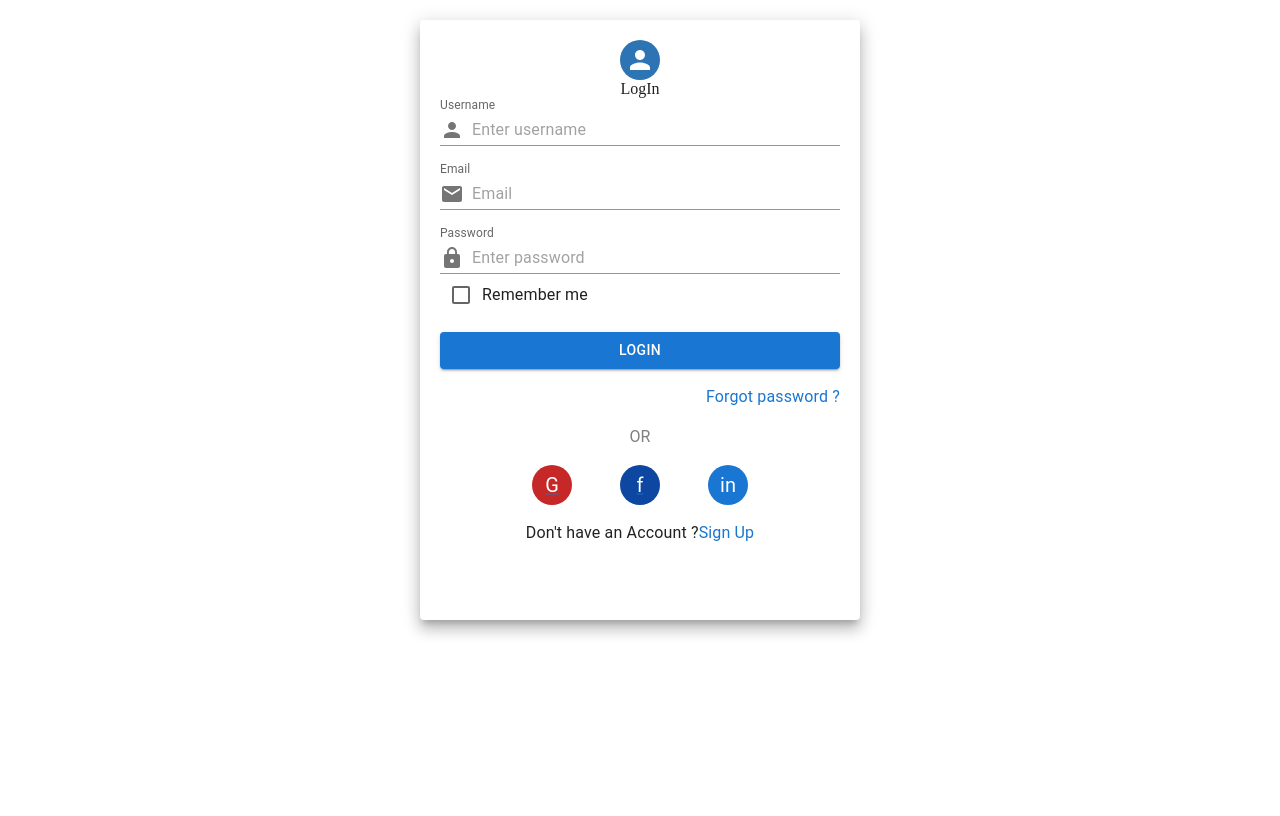
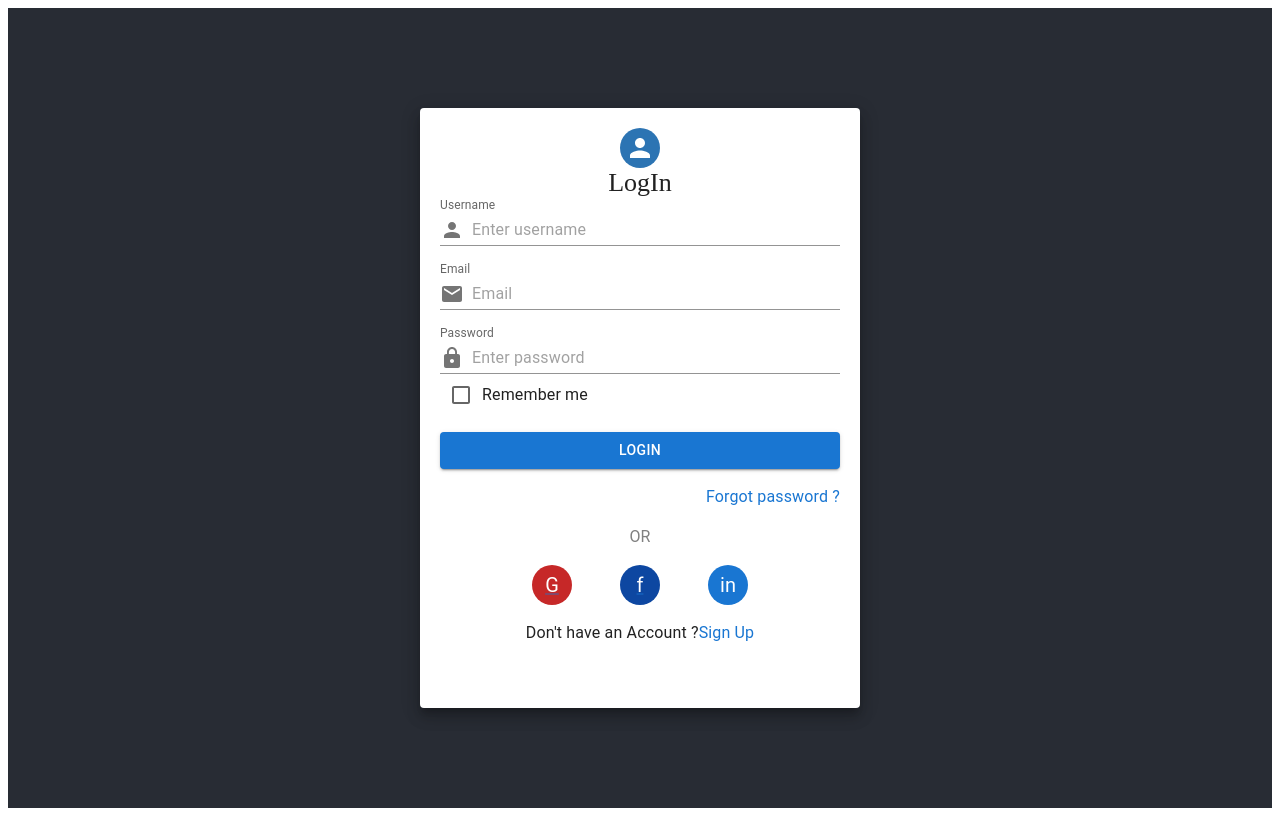
Before and after one commit to mohamed3omar/clothes-e-commerce-, a React (Create React App) app in the folder Frontend/clothes-ecommerce/: page / in a window 1280 px wide. Built offline with nearby package versions, Linux system fonts and the light colour scheme.

Commit message:
Update App.css

```diff
--- a/Frontend/clothes-ecommerce/src/App.css
+++ b/Frontend/clothes-ecommerce/src/App.css
@@ -1 +1,11 @@
 /*  write css for app js */
+.App-header {
+  background-color: #282c34;
+  min-height: 100vh;
+  display: flex;
+  flex-direction: column;
+  align-items: center;
+  justify-content: center;
+  font-size: calc(10px + 2vmin);
+  color: white;
+}
```
